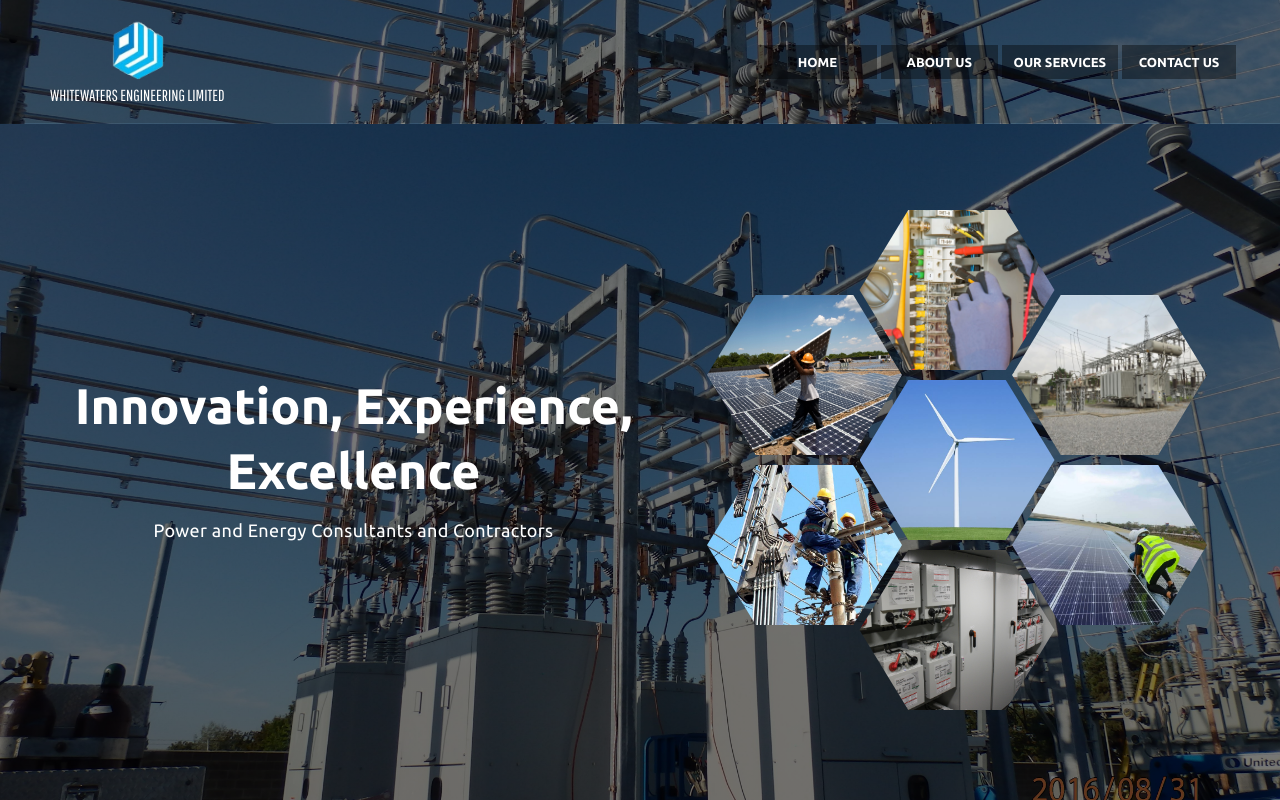
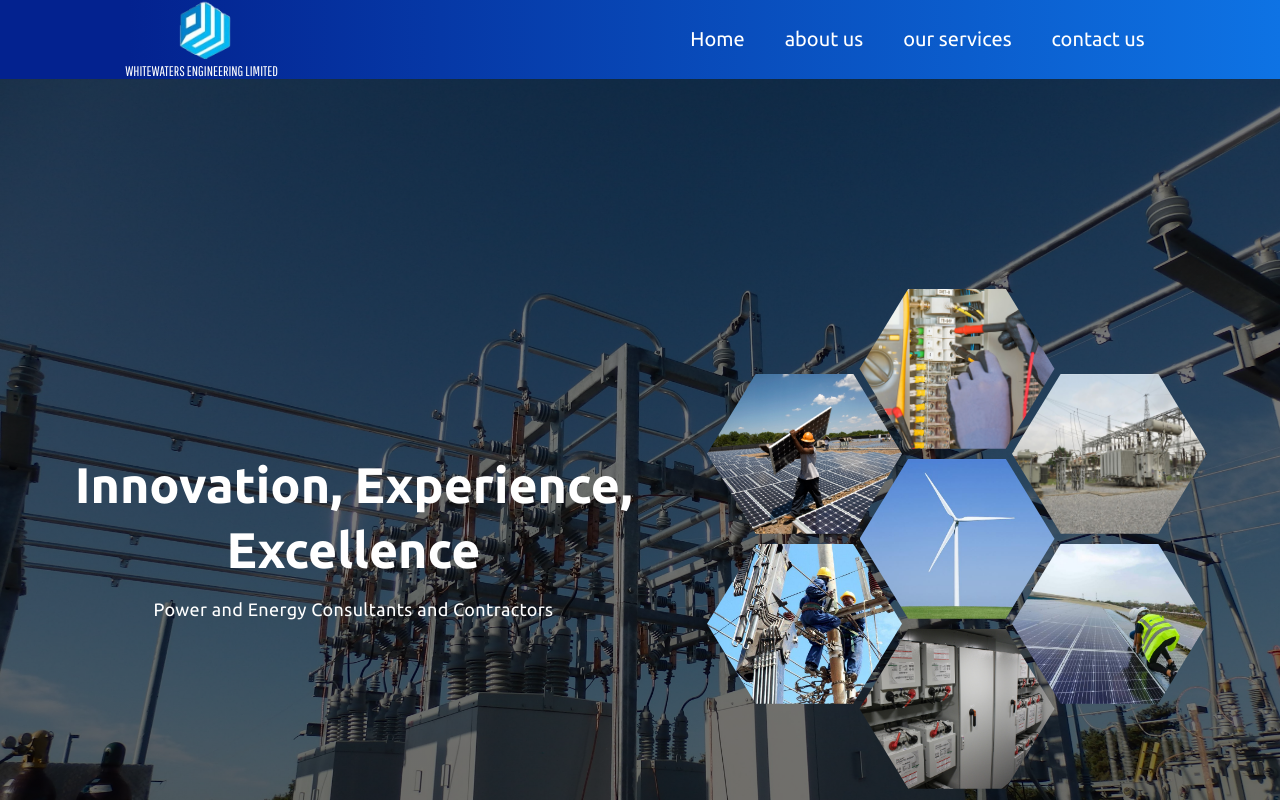
Before and after one commit to johnpersie/testimonial-project3, a React (Create React App) app: page / in a window 1280 px wide. Shown: the top 800 px of the page. Built offline with nearby package versions, Linux system fonts and the light colour scheme.

Commit message:
modified the navigation bar

```diff
--- a/src/components/Navbar.js
+++ b/src/components/Navbar.js
@@ -4,35 +4,45 @@ import { Link } from "react-router-dom";
 
 const Navbar = () => {
   return (
-    <div className="nav">
-      <div className="nav__main-container">
-        <div className="nav__logo-container">
-          <img className="nav__logo" src={logo} alt="" />
-          <p className="nav__logo-text">Whitewaters Engineering Limited</p>
+    <div>
+      <header>
+        <div className="header-logo">
+          <img className="header-logo__img" src={logo} alt="" />
+          <p className="header-logo__text">Whitewaters Engineering Limited</p>
         </div>
+        <input type="checkbox" id="nav-toggle" className="nav-toggle" />
+        <nav>
           <ul>
             <li>
+              {/* <a href="Home">Home</a> */}
               <Link to="/" className="nav__home">
                 Home
               </Link>
             </li>
             <li>
+              {/* <a href="About-Us">About Us</a> */}
               <Link to="/about-us" className="nav__about">
                 about us
               </Link>
             </li>
             <li>
+              {/* <a href="Services">Services</a> */}
               <Link to="/our-services" className="nav__services">
                 our services
               </Link>
             </li>
             <li>
+              {/* <a href="Contact">Contact</a> */}
               <Link to="/contact-us" className="nav__contact">
                 contact us
               </Link>
             </li>
           </ul>
-      </div>
+        </nav>
+        <label htmlFor="nav-toggle" className="nav-toggle-label">
+          <span></span>
+        </label>
+      </header>
     </div>
   );
 };
--- a/src/sass/layout/_navbar.scss
+++ b/src/sass/layout/_navbar.scss
@@ -1,82 +1,228 @@
-.nav {
+header {
+  margin: 0 auto;
+  background: linear-gradient(90deg, #03228f 10%, #0e73e4);
+  width: 100%;
+  text-align: center;
+  // position: fixed;
+  z-index: 100;
+}
+.header-logo {
+  margin: 0;
+  &__img {
+    width: 15rem;
+    cursor: pointer;
+  }
+  &__text {
+    font-family: "Pathway Gothic One", sans-serif;
+    text-transform: uppercase;
+    margin-top: -1.5rem;
+    font-size: 1.4rem;
+    color: #ffff;
+  }
+}
+.nav-toggle {
+  display: none;
+}
+.nav-toggle-label {
   position: absolute;
+  top: 0;
+  right: 5rem;
+  margin-left: 1rem;
+  height: 100%;
+  display: flex;
+  align-items: center;
+}
+.nav-toggle-label span,
+.nav-toggle-label span::before,
+.nav-toggle-label span::after {
+  display: block;
+  background: white;
+  height: 2px;
+  width: 2rem;
+  border-radius: 2px;
+  position: relative;
+}
+.nav-toggle-label span::before,
+.nav-toggle-label span::after {
+  content: "";
+  position: absolute;
+}
+.nav-toggle-label span::before {
+  bottom: 7px;
+}
+.nav-toggle-label span::after {
+  top: 7px;
+}
+nav {
+  position: absolute;
+  text-align: right;
+  top: 100%;
+  right: 0;
+  background: linear-gradient(90deg, #03228f 10%, #0e73e4);
   width: 100%;
-  padding: 2rem 0;
-  display: flex;
-  justify-content: center;
-  background-image: linear-gradient(
-      to left,
-      rgba(0, 0, 0, 0.534),
-      rgba(0, 0, 0, 0.534)
-    ),
-    url(../../img/power1.jpeg);
-  background-size: cover;
-  background-position: center;
-  background-attachment: fixed;
+  transform: scale(1, 0);
+  transform-origin: top;
+  transition: transform 400ms ease-in-out;
+}
 
-  &__main-container {
-    display: flex;
-    align-items: center;
-    width: 120rem;
+nav ul {
+  padding: 0;
+  margin: 0;
+  list-style: none;
+}
+nav li {
+  margin-bottom: 1rem;
+  margin-right: 1rem;
+}
+
+nav a {
+  font-size: 2rem;
+  color: white;
+  text-decoration: none;
+  font-size: 2rem;
+  opacity: 0;
+  transition: opacity 15ms ease-in-out;
+}
+nav a:hover {
+  color: mediumslateblue;
+}
+
+.nav-toggle:checked ~ nav {
+  transform: scale(1, 1);
+}
+.nav-toggle:checked ~ nav a {
+  opacity: 1;
+  transition: opacity 250ms ease-in-out 300ms;
+}
+@media screen and (min-width: 800px) {
+  .nav-toggle-label {
+    display: none;
   }
-
-  &__logo-container {
-    display: flex;
-    flex-direction: column;
-    margin-left: 2rem;
-    width: 140rem;
-  }
-
-  &__logo {
-    width: 15rem;
-
-    &-text {
-      color: white;
-      font-family: "Pathway Gothic One", sans-serif;
-      font-size: 1.6rem;
-      z-index: 20;
-      text-transform: uppercase;
-      margin-top: -1rem;
-      margin-left: -1rem;
+  header {
+    display: grid;
+    grid-template-columns: 1fr auto minmax(600px, 7fr) 1fr;
+    .header-logo {
+      grid-column: 2 / span 1;
     }
   }
+  nav {
+    all: unset;
+    grid-column: 3 / span 1;
+    display: flex;
+    justify-content: flex-end;
+    align-items: center;
 
-  & ul {
-    display: flex;
-    justify-content: space-evenly;
-    align-items: center;
-    list-style: none;
-    width: 98rem;
-    height: 4rem;
-    // border: 1px solid white;
-  }
-  & a {
-    text-decoration: none;
-    text-transform: uppercase;
-    font-weight: 400;
-    font-size: 1.3rem;
-    color: white;
-    font-weight: 600;
-    // border: 1px solid white;
-    background-color: rgba(0, 0, 0, 0.39);
-    transition: 0.3s ease-in;
+    & ul {
+      display: flex;
+    }
+    & li {
+      margin-left: 3rem;
+      margin-bottom: 0;
+    }
+    & a {
+      opacity: 1;
+      position: relative;
+    }
 
-    &:hover {
-      background-color: #0c0f13d5;
-      color: white;
+    & a::before {
+      content: "";
+      display: block;
+      height: 0.2rem;
+      background: paleturquoise;
+      position: absolute;
+      top: -1.1rem;
+      left: 0;
+      right: 0;
+      transform: scale(0, 1);
+      transform-origin: left;
+      transition: transform ease-in-out 250ms;
+    }
+
+    & a:hover::before {
+      transform: scale(1, 1);
     }
   }
+}
 
-  &__home {
-    padding: 1rem 4rem;
-  }
-  &__about {
-    padding: 1rem 2.6rem;
-  }
-  &__services {
-    padding: 1rem 1.2rem;
-  }
-  &__contact {
-    padding: 1rem 1.7rem;
-  }
-}
+// .nav {
+//   position: absolute;
+//   width: 100%;
+//   padding: 2rem 0;
+//   display: flex;
+//   justify-content: center;
+//   background-image: linear-gradient(
+//       to left,
+//       rgba(0, 0, 0, 0.534),
+//       rgba(0, 0, 0, 0.534)
+//     ),
+//     url(../../img/power1.jpeg);
+//   background-size: cover;
+//   background-position: center;
+//   background-attachment: fixed;
+
+//   &__main-container {
+//     display: flex;
+//     align-items: center;
+//     width: 120rem;
+//   }
+
+//   &__logo-container {
+//     display: flex;
+//     flex-direction: column;
+//     margin-left: 2rem;
+//     width: 140rem;
+//   }
+
+//   &__logo {
+//     width: 15rem;
+
+//     &-text {
+//       color: white;
+//       font-family: "Pathway Gothic One", sans-serif;
+//       font-size: 1.6rem;
+//       z-index: 20;
+//       text-transform: uppercase;
+//       margin-top: -1rem;
+//       margin-left: -1rem;
+//     }
+//   }
+
+//   & ul {
+//     display: flex;
+//     justify-content: space-evenly;
+//     align-items: center;
+//     list-style: none;
+//     width: 98rem;
+//     height: 4rem;
+//     // border: 1px solid white;
+//   }
+//   & a {
+//     text-decoration: none;
+//     text-transform: uppercase;
+//     font-weight: 400;
+//     font-size: 1.3rem;
+//     color: white;
+//     font-weight: 600;
+//     // border: 1px solid white;
+//     background-color: rgba(0, 0, 0, 0.39);
+//     transition: 0.3s ease-in;
+
+//     &:hover {
+//       background-color: #0c0f13d5;
+//       color: white;
+//     }
+//   }
+
+//   &__home {
+//     padding: 1rem 4rem;
+//   }
+//   &__about {
+//     padding: 1rem 2.6rem;
+//   }
+//   &__services {
+//     padding: 1rem 1.2rem;
+//   }
+//   &__contact {
+//     padding: 1rem 1.7rem;
+//   }
+// }
```
Lines whose indentation alone changed are shown as unchanged.
